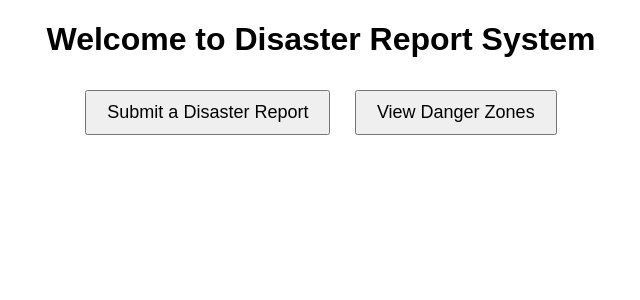
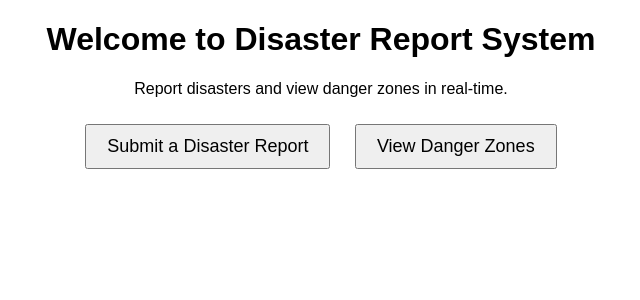
Before and after one commit to LhaseParth2610/ResQ, a Flask app: template templates/index.html in a window 1280 px wide. Shown: the top 300 px of the page, without its empty margins (319-959 px from the left). Run offline with Flask 3, Linux system fonts and the light colour scheme; the template is opened without the code that fills it, so the values that code supplies are empty.

Commit message:
Updated project with UI improvements

```diff
--- a/templates/index.html
+++ b/templates/index.html
@@ -4,14 +4,18 @@
     <meta charset="UTF-8">
     <meta name="viewport" content="width=device-width, initial-scale=1.0">
     <title>Disaster Report System</title>
+    <link href="https://fonts.googleapis.com/css2?family=Poppins:wght@400;600&display=swap" rel="stylesheet">
     <link rel="stylesheet" href="{{ url_for('static', filename='styles.css') }}">
 </head>
 <body>
-    <div class="container">
-        <h1>Welcome to Disaster Report System</h1>
-        <div class="buttons">
-            <a href="/report"><button class="btn">Submit a Disaster Report</button></a>
-            <a href="/map"><button class="btn">View Danger Zones</button></a>
+    <div class="hero">
+        <div class="container">
+            <h1>Welcome to Disaster Report System</h1>
+            <p>Report disasters and view danger zones in real-time.</p>
+            <div class="buttons">
+                <a href="/report"><button class="btn btn-primary">Submit a Disaster Report</button></a>
+                <a href="/map"><button class="btn btn-secondary">View Danger Zones</button></a>
+            </div>
         </div>
     </div>
 </body>
```
